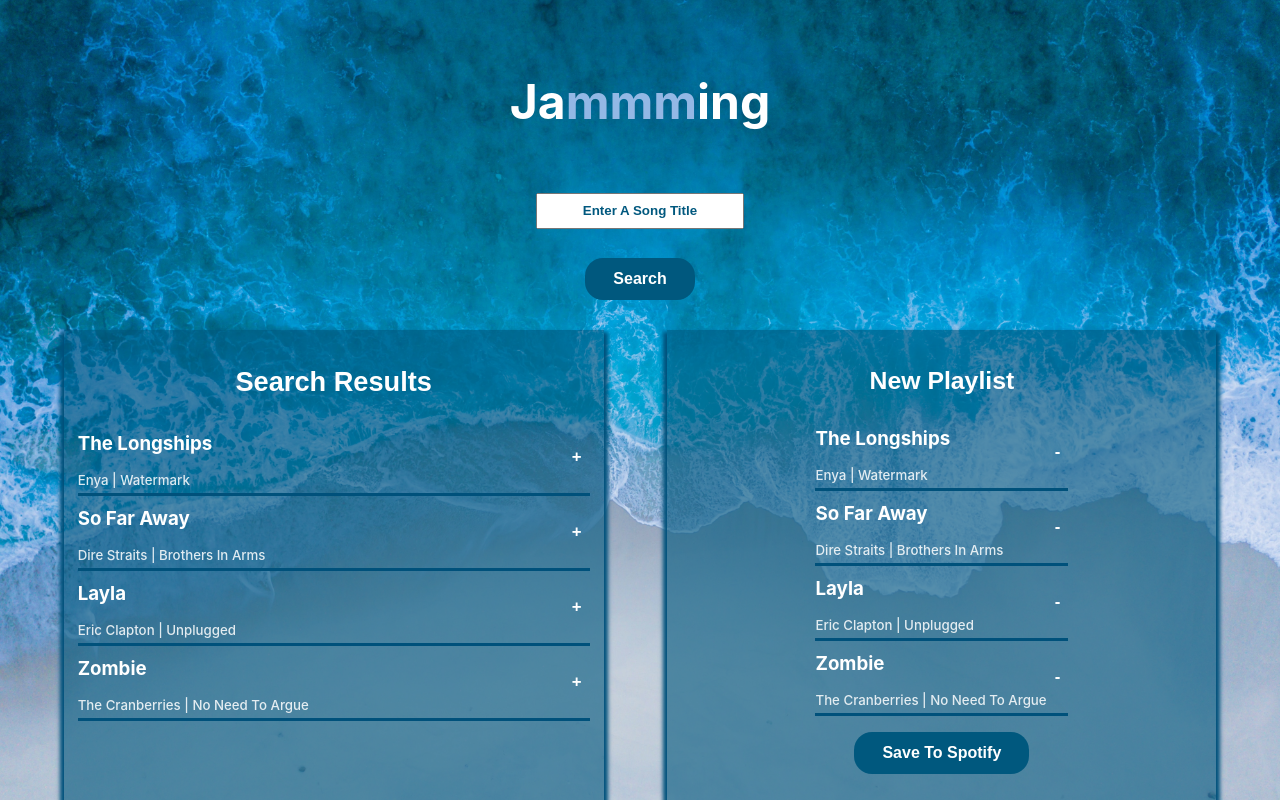
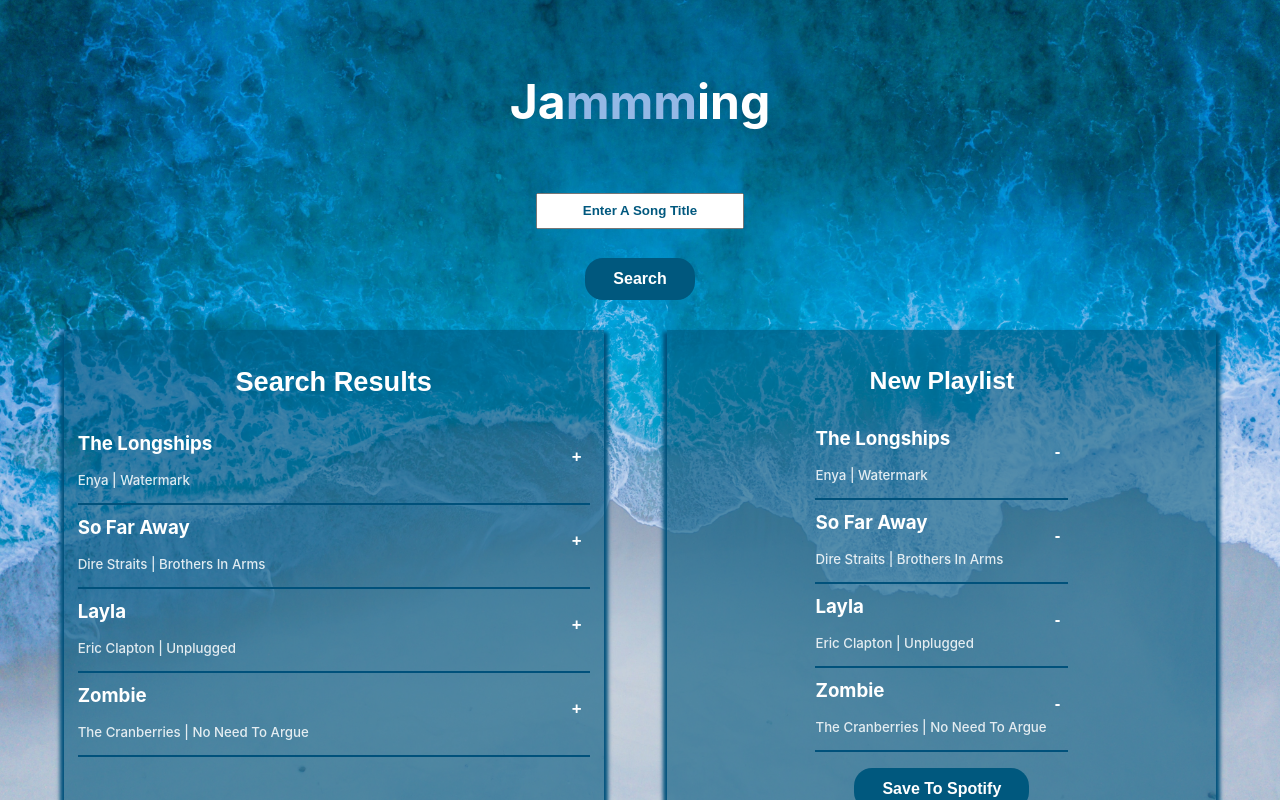
Before and after one commit to rae72sch/jamming, a React (Create React App) app: page / in a window 1280 px wide. Shown: the top 800 px of the page. Built offline with nearby package versions, Linux system fonts and the light colour scheme.

Commit message:
Added some padding for aesthetics

```diff
--- a/src/Track/Track.module.css
+++ b/src/Track/Track.module.css
@@ -1,7 +1,9 @@
 .track {
     display: flex;
     align-items: center;
-    border-bottom: 3px solid #00517b;
+    padding-bottom: 10px;
+    border-bottom: 2px solid #00517b;
+
   }
 
   .trackAction {
```
